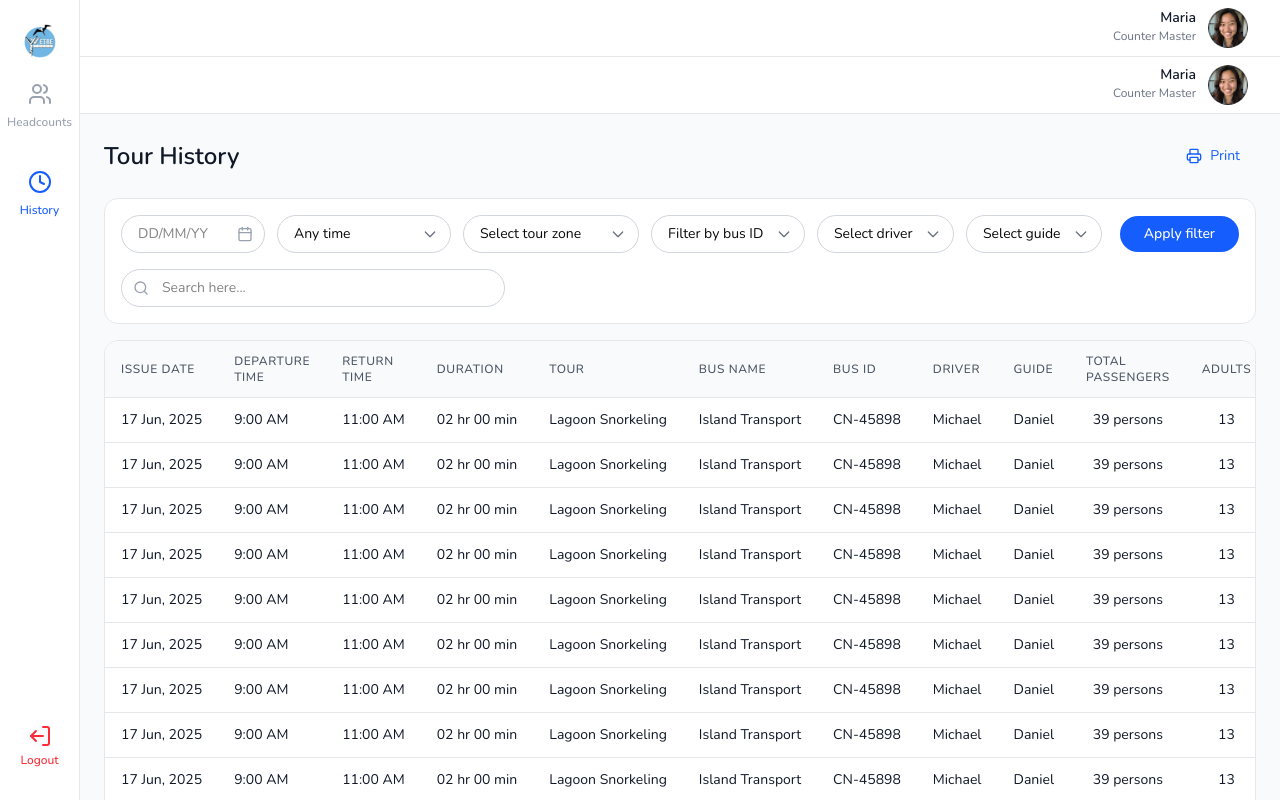
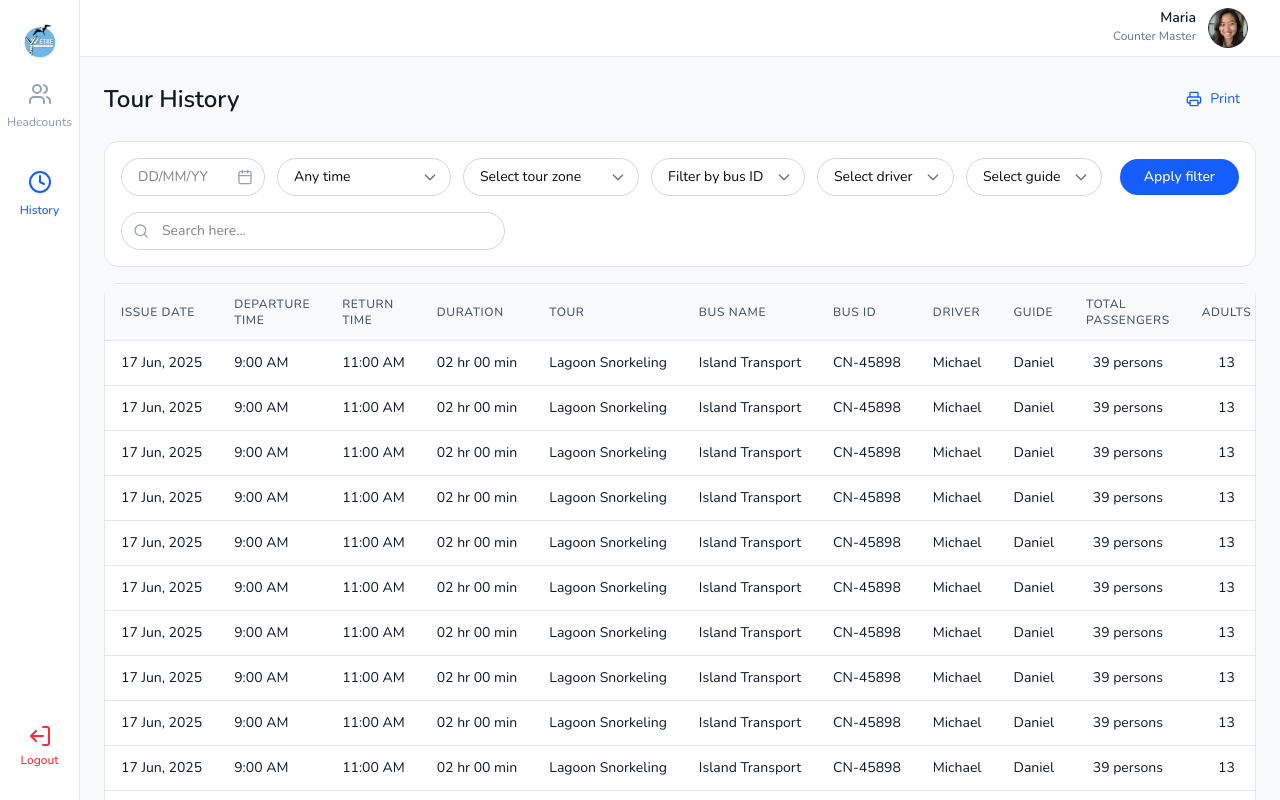
Before and after one commit to suman-chandra-barman/etre-tours-frontend, a Next.js app: page /cruise-sales/history in a window 1280 px wide. Built offline with nearby package versions, Linux system fonts and the light colour scheme.

Commit message:
fix: adjust layout for Cruise Sales page to improve responsiveness

```diff
--- a/app/(sales)/cruise-sales/history/page.tsx
+++ b/app/(sales)/cruise-sales/history/page.tsx
@@ -9,6 +9,7 @@ import {
   ChevronLeft,
   ChevronRight,
 } from "lucide-react";
+import styles from "@/components/styles/Print.module.css";
 
 interface TourHistoryItem {
   id: number;
@@ -72,14 +73,14 @@ export default function TourHistoryPage() {
   };
 
   return (
-    <div className="flex flex-col h-screen bg-gray-50">
-      <Header />
-
-      <div className="flex-1 overflow-auto">
-        <div className="max-w-[1920px] mx-auto p-6">
+    <div className="flex flex-col bg-gray-50 overflow-y-auto">
+      <div className="flex-1">
+        <div className="p-6">
           {/* Header Section */}
-          <div className="flex items-center justify-between mb-6">
-            <div className="flex items-center gap-3">
+          <div
+            className={`flex items-center justify-between mb-6 ${styles.noPrint}`}
+          >
+            <div className={`flex items-center gap-3 `}>
               <h1 className="text-2xl font-semibold text-gray-900">
                 Tour History
               </h1>
@@ -95,7 +96,9 @@ export default function TourHistoryPage() {
           </div>
 
           {/* Filters Section */}
-          <div className="bg-white rounded-xl border border-gray-200 p-4 mb-4">
+          <div
+            className={`bg-white rounded-xl border border-gray-200 p-4 mb-4 ${styles.noPrint}`}
+          >
             <div className="flex items-center justify-between  mb-4">
               <div className="flex flex-wrap gap-3">
                 {/* Date Input */}
@@ -205,7 +208,9 @@ export default function TourHistoryPage() {
           </div>
 
           {/* Table Section */}
-          <div className="bg-white rounded-xl border border-gray-200 overflow-hidden">
+          <div
+            className={`bg-white rounded-xl border border-gray-200 ${styles.printArea}`}
+          >
             <div className="overflow-x-auto">
               <table className="w-full">
                 <thead>
@@ -309,7 +314,9 @@ export default function TourHistoryPage() {
             </div>
 
             {/* Pagination */}
-            <div className="px-4 py-3 border-t border-gray-200 flex items-center justify-between">
+            <div
+              className={`px-4 py-3 border-t border-gray-200 flex items-center justify-between bg-white ${styles.noPrint}`}
+            >
               <div className="text-sm text-gray-600">
                 Showing {startIndex + 1} to{" "}
                 {Math.min(endIndex, filteredData.length)} of{" "}
--- a/app/(sales)/cruise-sales/page.tsx
+++ b/app/(sales)/cruise-sales/page.tsx
@@ -17,7 +17,7 @@ function CruiseSalesPage() {
   };
 
   return (
-    <div className="flex-2 flex overflow-hidden">
+    <div className="flex flex-2">
       <CruiseSalesForm
         onSubmit={handleFormSubmit}
         onFormDataChange={setCurrentFormData}
```
